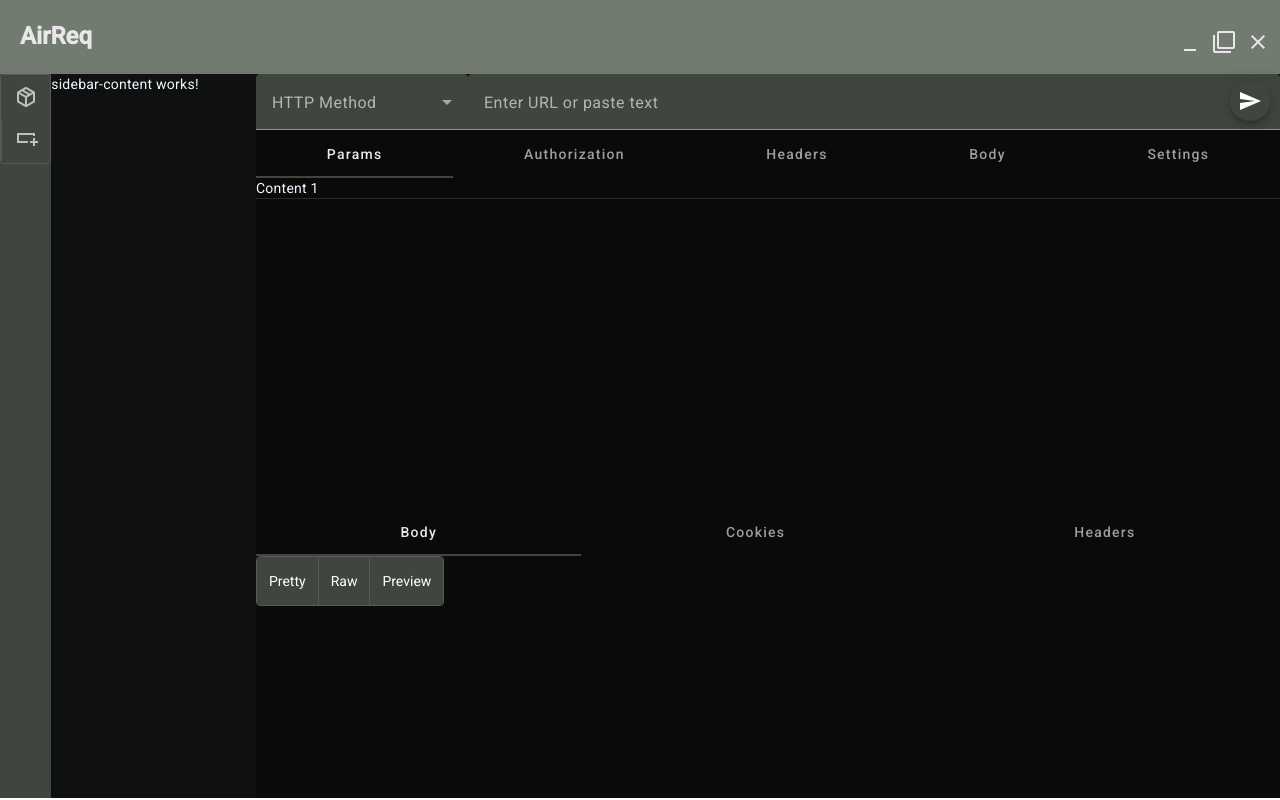
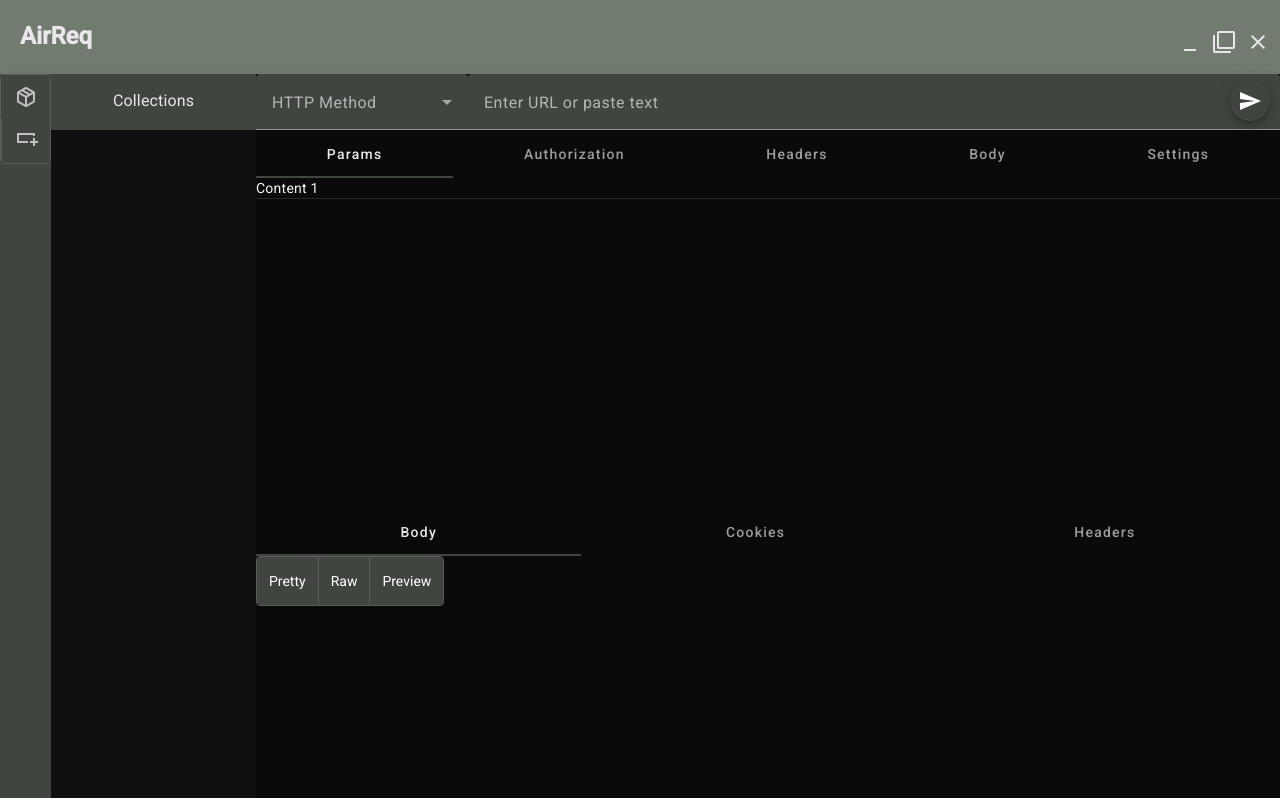
Before and after one commit to Kieferer/AirReq, an Angular app: page / in a window 1280 px wide. Built offline with nearby package versions, Linux system fonts and the light colour scheme.

Commit message:
feat: Create contentHeader and contentTitle

```diff
--- a/src/app/sidebar-content/sidebar-content.component.css
+++ b/src/app/sidebar-content/sidebar-content.component.css
@@ -0,0 +1,15 @@
+.contentHeader {
+    background-color: #40463F;
+    height: 56px;
+    width: 100%;
+    display: flex;
+    flex-wrap: wrap;
+    justify-content: center;
+    align-content: center;
+    border-right-style: none;
+}
+
+.contentTitle {
+    transform: translate(0, 7px);
+    color: #E9E7E9;
+}
--- a/src/app/sidebar-content/sidebar-content.component.html
+++ b/src/app/sidebar-content/sidebar-content.component.html
@@ -1 +1,3 @@
-<p>sidebar-content works!</p>
+<div class="contentHeader">
+    <h3 class="contentTitle">Collections</h3>
+</div>
```
